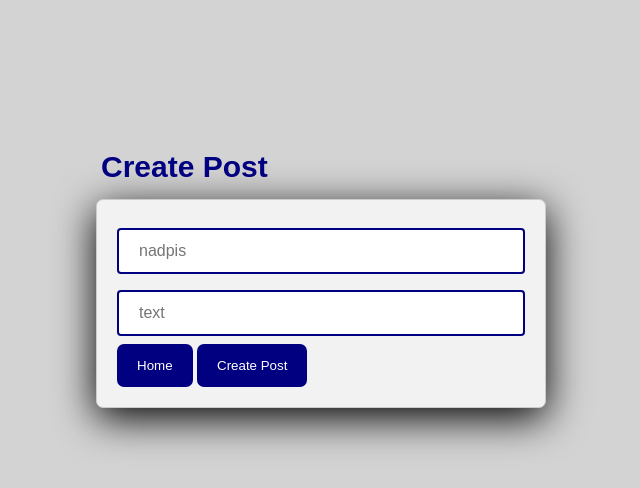
After one commit to Dejnyyy/Moon, a PHP site: page /adminCreatePost.php in a window 1280 px wide. The commit adds this page. Shown: the top 488 px of the page, without its empty margins (352-992 px from the left). Run offline with PHP 8.4, Linux system fonts and the light colour scheme.

```diff
--- /dev/null
+++ b/adminCreatePost.php
@@ -0,0 +1,24 @@
+<!DOCTYPE html>
+<html>
+  <head>
+    <meta charset="UTF-8">
+    <title>Registrace a přihlášení</title>
+    <link rel="stylesheet" href="createPost.css">
+  </head>
+  <body>
+    <div class="container">
+      <div class="div"></div>
+      <h2>Create Post</h2>
+      <form id="createPostForm" class="createPostForm" method="post" action="registerAdminPost.php" >
+        <div class="form-group">
+            <input type="text" class="form-control"placeholder="nadpis" id="nadpis" name="nadpis" required>
+          </div>
+        <div class="form-group">
+          <input type="text" class="form-control" placeholder="text"id="text" name="text" required>
+        </div>
+        <button type="submit" class="btn"><a class="btna" href="index.php">Home</a></button>
+        <input type="submit" class="btn1"  value="Create Post">
+      </form>
+    </div>
+   </body>
+</html>
--- a/index.php
+++ b/index.php
@@ -5,16 +5,13 @@
 
     if(isset($_SESSION["isLogged"])){
         $isLogged = $_SESSION["isLogged"];
+        header("Location: adminPage.php");
     }
     else{
         $isLogged = false;
     }
 ?>
-
-
-
 <!DOCTYPE html>
-
 <head>
     <meta charset="UTF-8">
     <meta http-equiv="X-UA-Compatible" content="IE=edge">
--- a/loginCheck.php
+++ b/loginCheck.php
@@ -12,7 +12,7 @@ if(isset($_POST['e-mail']) && isset($_POST['password'])){
         $row = mysqli_fetch_assoc($result);
         $_SESSION['id_user'] = $row['id_user'];
         $_SESSION['username'] = $row['username'];
-        header("Location: adminPage.php");
+        header("Location: adminCreatePost.php");
         exit();
     }
     else{
--- a/registration.php
+++ b/registration.php
@@ -12,7 +12,7 @@
     $sql = "INSERT INTO user (name, surname, username, password, email, con_question, con_answer, note) VALUES ('".$name."', '".$surname."', '".$username."', '".$password."', '".$email."', '".$con_question."', '".$con_answer."', '".$note."')";
     mysqli_query($conn, $sql) or die(mysqli_error($conn));
 
-    header("Location:index.php");
+    header("Location:login.php");
     die();
 
 ?>
--- a/script.js
+++ b/script.js
@@ -8,7 +8,7 @@ function addHeight(feed) {
             divRow++;
         }
     }
-    feed.style.height = (250 * divRow) + 'px';
+    feed.style.height = (200 * divRow) + 'px';
     console.log(divCounter);
     console.log(divRow);
 }
```
Also changed, not shown: adminPage.php (+18 -0 lines), delete_post.php (added, +16 -0 lines), registerAdminPost.php (added, +13 -0 lines).
